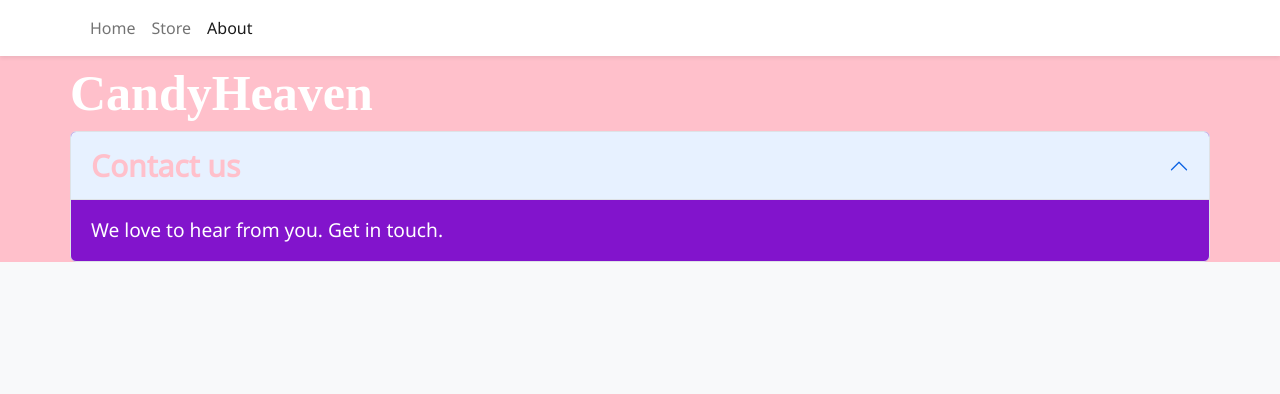
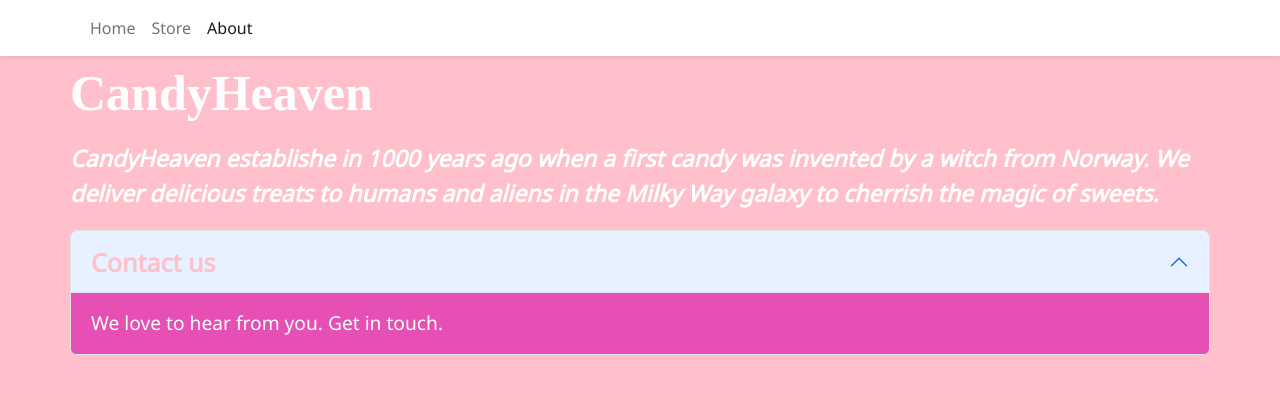
Before and after one commit to Lu-Smith/react-typescript, a React (Create React App) app: page /about in a window 1280 px wide. Shown: the top 394 px of the page. Built offline with nearby package versions, Linux system fonts and the light colour scheme; a web font is replaced by a local one.

Commit message:
Updated About.tsx

```diff
--- a/src/App.css
+++ b/src/App.css
@@ -30,6 +30,9 @@
     margin-top: 10px;
 }
 
+.About {
+    height: 100vh;
+}
 .About .Logo {
     color: white;
     font-family: 'Rubik Vinyl', cursive;
@@ -38,8 +41,16 @@
     margin-top: 10px;
 }
 
+.About .Description {
+    color: white;
+    font-size: 23px;
+    font-weight: 600;
+    margin: 10px 0 20px 0;
+    font-style: italic;
+}
+
 .About .ContactUs {
     color: pink;
-    font-size: 30px;
+    font-size: 25px;
     font-weight: 700;
 }
--- a/src/pages/About.tsx
+++ b/src/pages/About.tsx
@@ -19,8 +19,9 @@ const About: React.FC = () => {
       >
       <span className='Logo'>CandyHeaven</span>
       </OverlayTrigger>
+      <div className='Description'>CandyHeaven establishe in 1000 years ago when a first candy was invented by a witch from Norway. We deliver delicious treats to humans and aliens in the Milky Way galaxy to cherrish the magic of sweets.</div>
       <Accordion defaultActiveKey="0" style={{fontSize: "1.2rem"}}>
-          <Accordion.Item eventKey="0" style={{fontSize: "1.2rem", background: "#8214cc", color: "white"}}>
+          <Accordion.Item eventKey="0" style={{fontSize: "1.2rem", background: "#e650b4", color: "white"}}>
               <Accordion.Header><span className='ContactUs'>Contact us</span></Accordion.Header>
               <Accordion.Body>
                 We love to hear from you. Get in touch.
```
